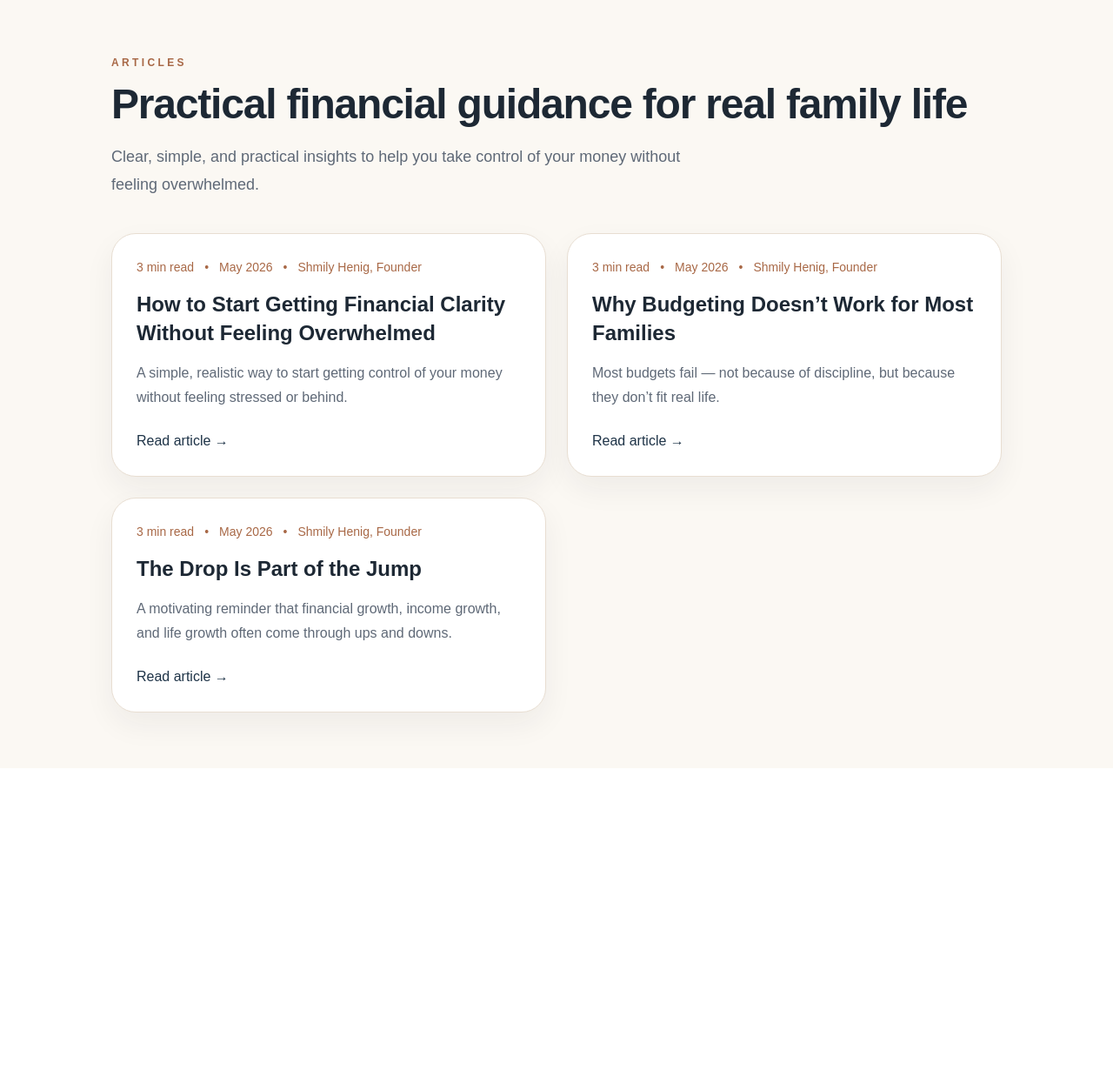
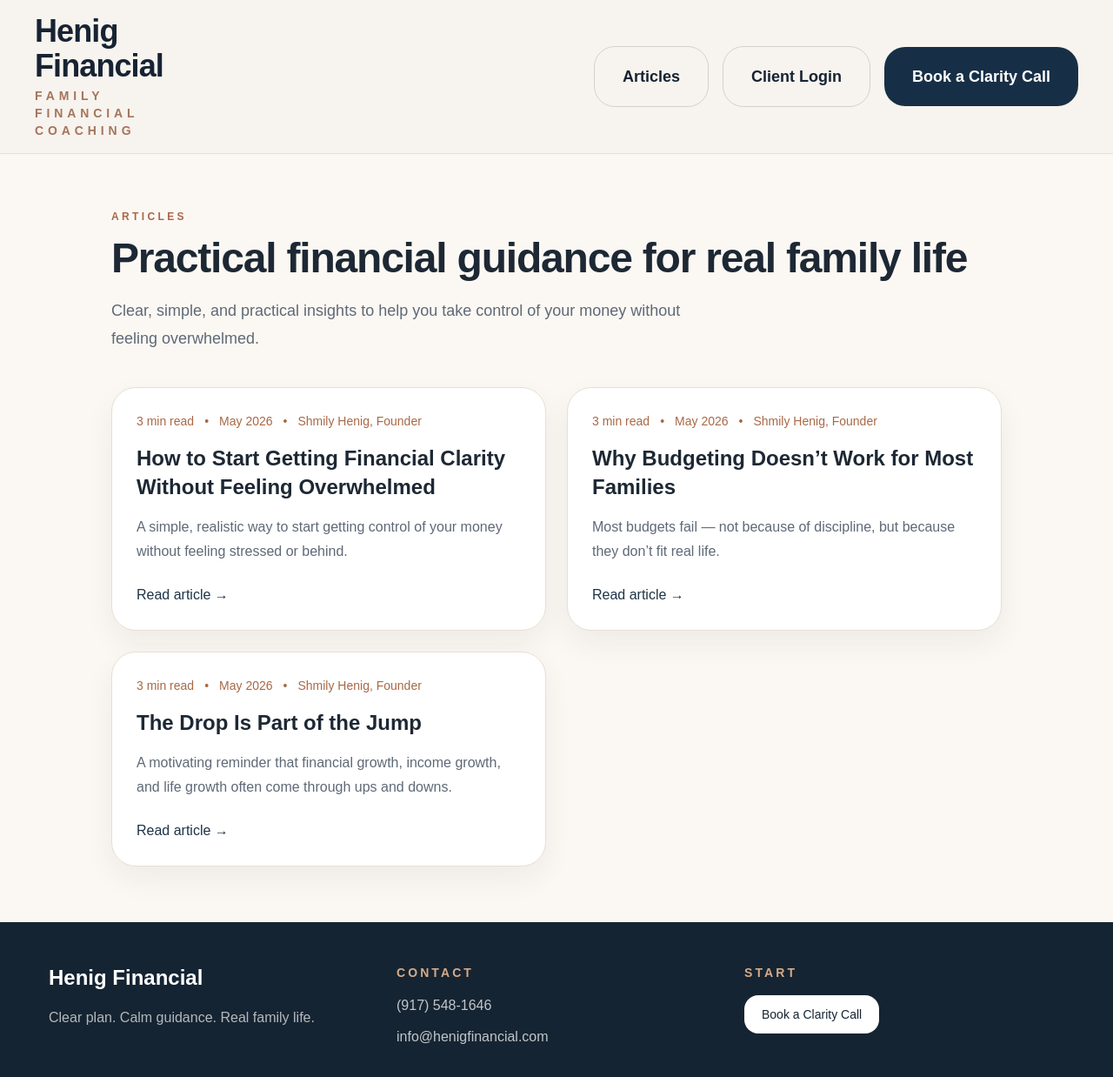
Before and after one commit to samuelhenig/henig-financial, a Next.js app: page /articles in a window 1280 px wide. Shown: the top 1238 px of the page at 87% size. Before the commit the page ends 883 px from the top, so only its background shows below. Built offline with nearby package versions, Linux system fonts and the light colour scheme.

Commit message:
Update page.js

```diff
--- a/src/app/articles/page.js
+++ b/src/app/articles/page.js
@@ -1,8 +1,12 @@
+import Header from "@/app/components/Header";
+import Footer from "@/app/components/Footer";
 import { articles } from "@/app/data/articles";
 
 export default function ArticlesPage() {
   return (
     <main className="min-h-screen bg-[#FBF8F3] text-[#1D2834]">
+      <Header />
+
       <section className="px-6 py-16 md:px-10 lg:px-14">
         <div className="mx-auto max-w-5xl">
           <div className="mb-10">
@@ -52,6 +56,8 @@ export default function ArticlesPage() {
           </div>
         </div>
       </section>
+
+      <Footer />
     </main>
   );
 }
```
